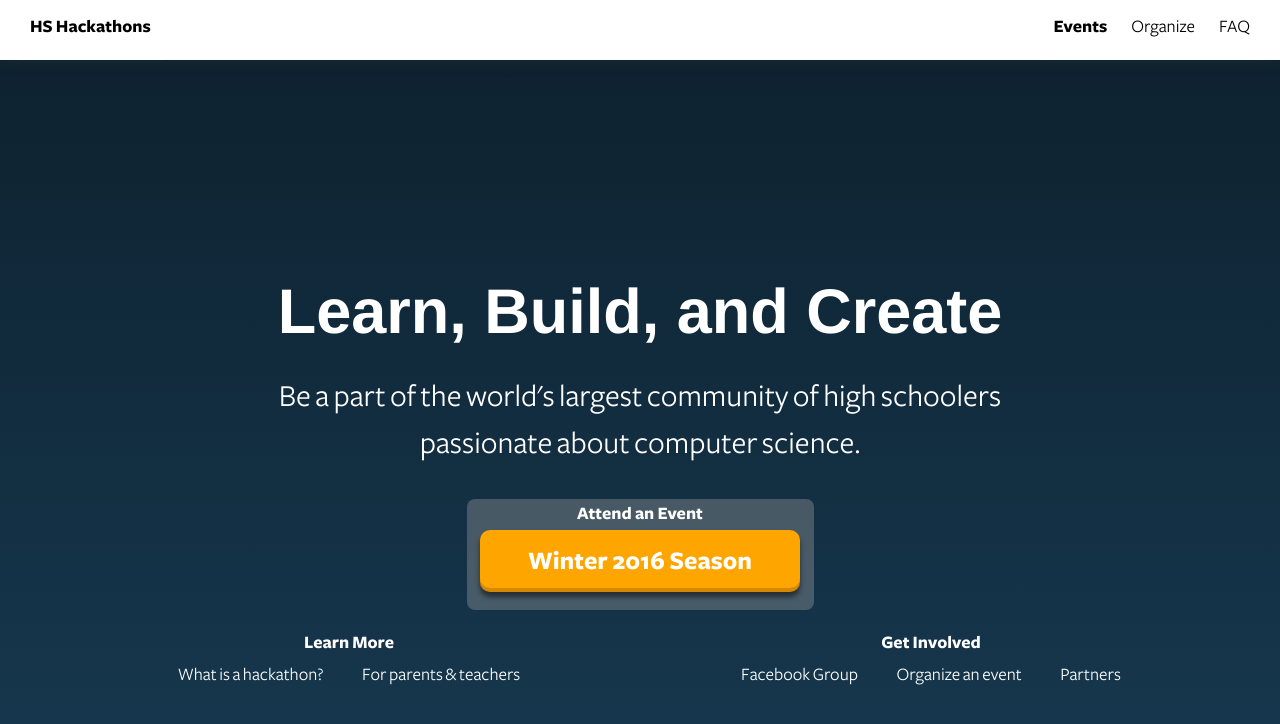
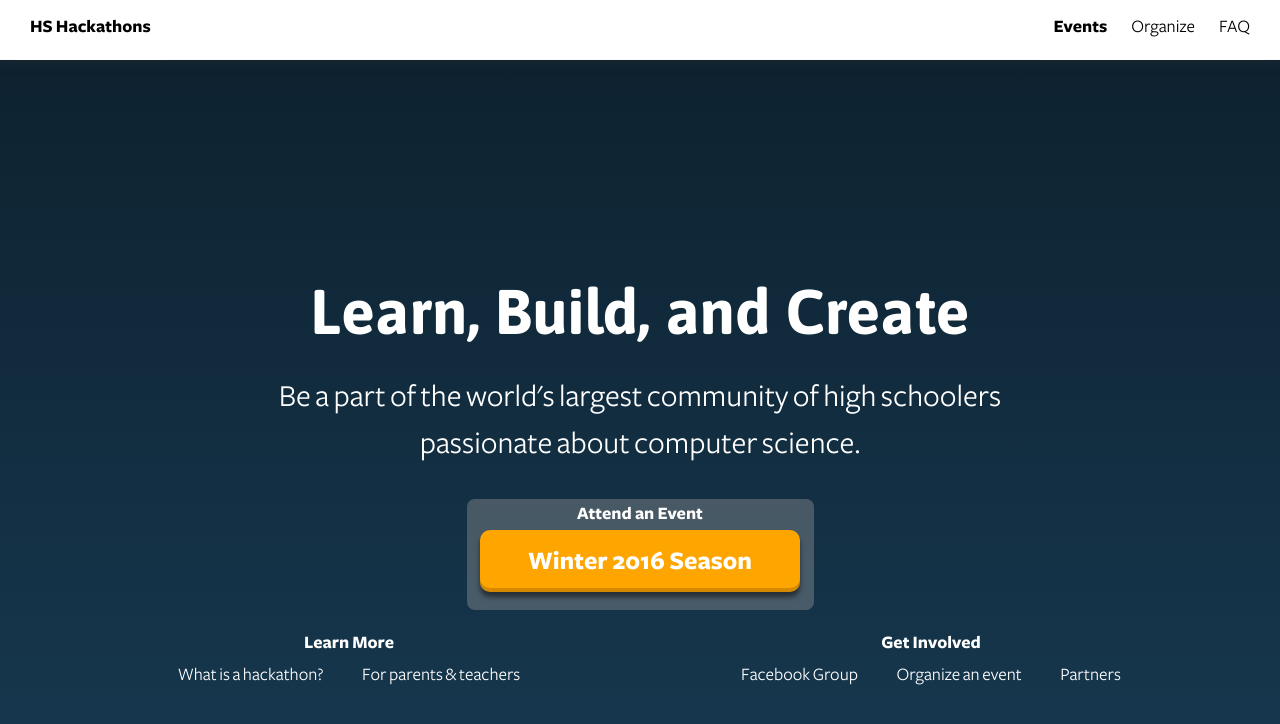
Before and after one commit to hshackers/hshackathons.org, a Jekyll site: the page built from index.html, in a window 1280 px wide and 900 px high. Shown: the top 724 px of the window. Built offline with Jekyll 4.4.1, drawn with Linux system fonts in a browser that asks for light colours; nearby versions of some CDN libraries; some web fonts are replaced.

Commit message:
Google Fonts :boom:

```diff
--- a/_includes/head.html
+++ b/_includes/head.html
@@ -15,7 +15,7 @@
   <!-- For all the mobile users -->
   <meta name="viewport" content="width=device-width,initial-scale=1.0,minimum-scale = 1.0,maximum-scale=2.0,user-scalable=yes">
   <!-- Google Fonts -->
-  <!-- <link href="https://fonts.googleapis.com/css?family=?Source+Sans+Pro:300,400,700,900" rel="stylesheet" type="text/css"> -->
+  <link href="https://fonts.googleapis.com/css?family=Source+Sans+Pro:300,400,700,900|Asap:400,700" rel="stylesheet" type="text/css">
   <link rel="stylesheet" href="css/main.css">
   <!-- <link rel="stylesheet" href="/icons/style.css"/> -->
   {% if page.styles %}<link rel="stylesheet" type="text/css" href="/styles/{{ page.styles }}" />{% endif %}
```
